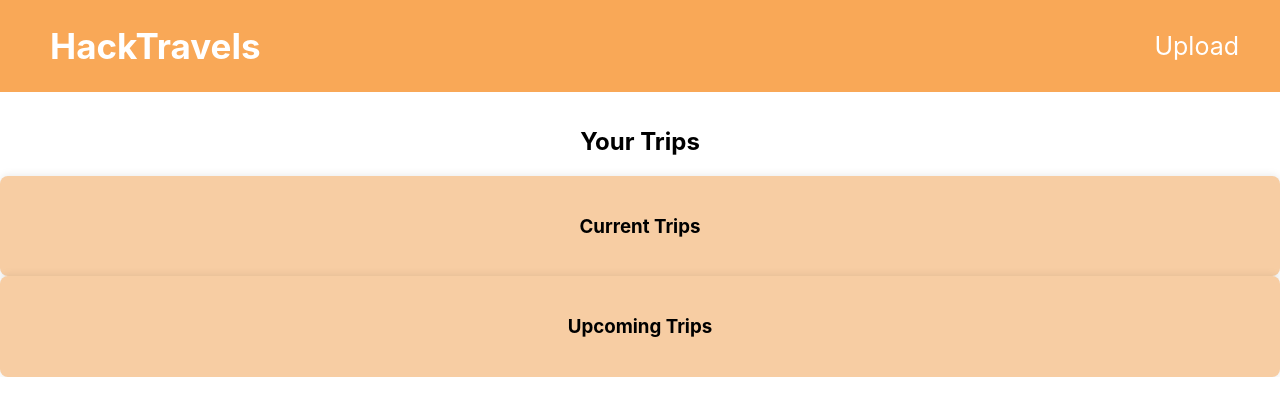
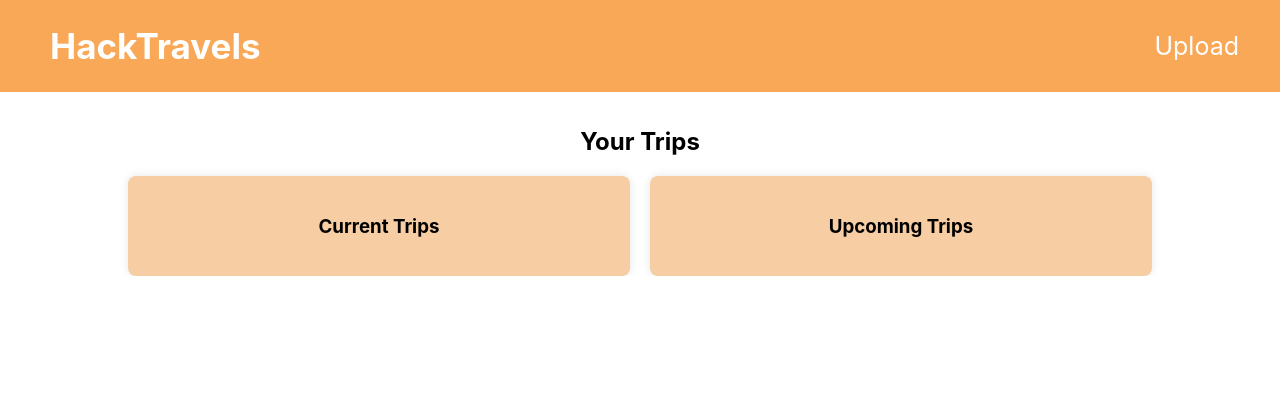
Before and after one commit to acmucsd/hackschool-fa24-solutions, a Next.js app in the folder client/: page / in a window 1280 px wide. Shown: the top 416 px of the page. Built offline with nearby package versions, Linux system fonts and the light colour scheme.

Commit message:
Fixed trip box styling

```diff
--- a/client/src/styles/Home.module.css
+++ b/client/src/styles/Home.module.css
@@ -5,7 +5,7 @@
 }
 
 /* Trips Section Styling */
-.trips_container {
+.trip_container {
   display: flex;
   justify-content: center;
   align-items: center;
```
